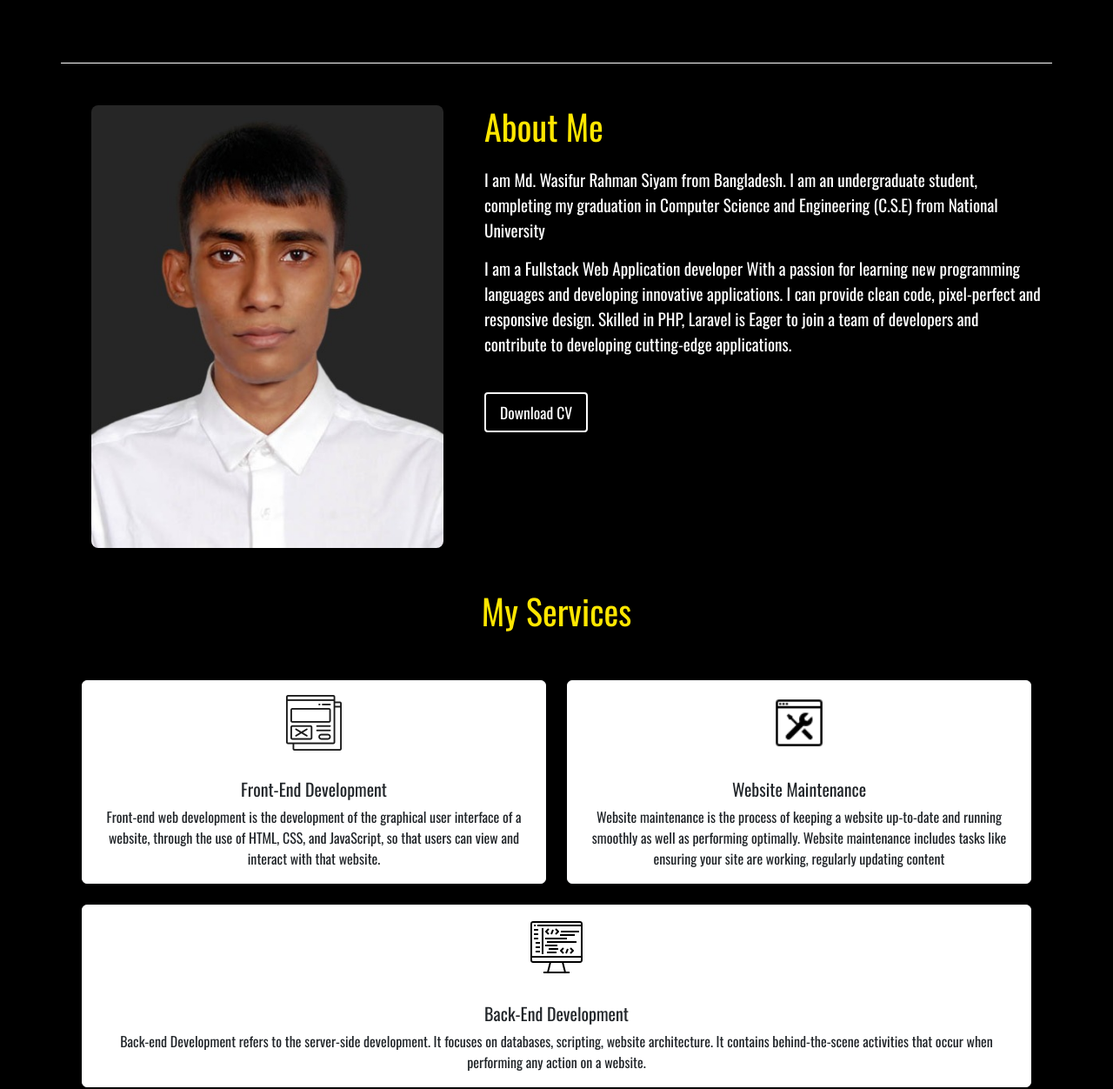
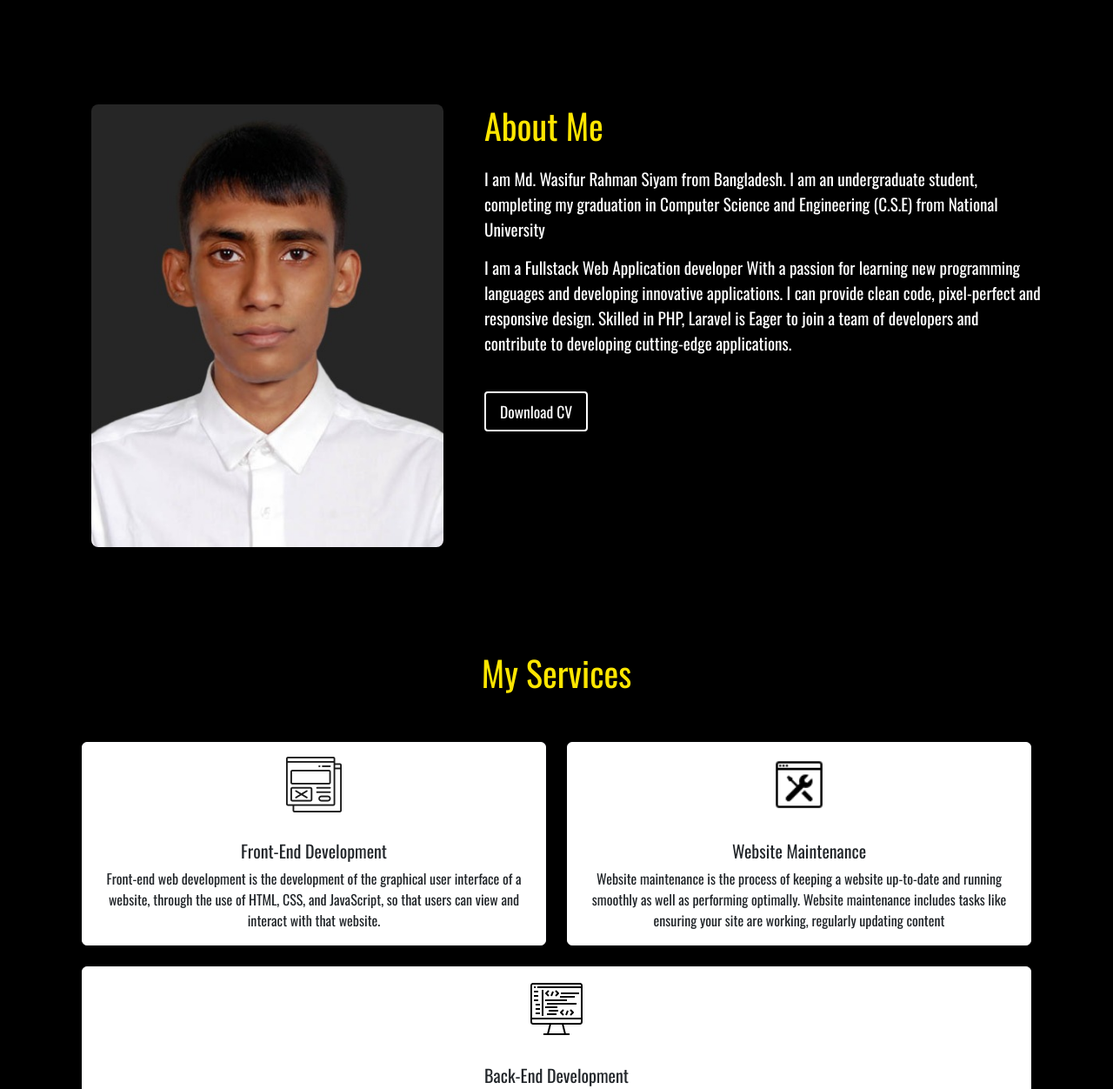
Before and after one commit to Wasifur-Rahman-Siyam/Responsive-portfolio-website, a plain HTML site: page index.html in a window 1280 px wide. Shown: the part 656-1908 px from the top of the page at 87% size. Drawn offline with nearby package versions, Linux system fonts and the light colour scheme.

Commit message:
some changes in style

```diff
--- a/index.html
+++ b/index.html
@@ -57,7 +57,7 @@
 
     <!-- About section -->
     <div class="container pt-4" id="about">
-        <div class="row mt-lg-5 border-top border-white">
+        <div class="row mt-lg-5">
             <div class="col-lg-5 d-flex justify-content-center mt-5" >
                 <div class="about-image-container">
                     <img src="Assets/images/siyam_pic-removebg-preview-removebg-preview.jpg" alt="">
@@ -74,8 +74,8 @@
 
     <!-- Services section -->
     <div class="container py-md-4" id="service">
-        <div class="row text-center justify-content-center">
-          <div class="col-12 mt-4">
+        <div class="row text-center justify-content-center mt-lg-5">
+          <div class="col-12 mt-5">
             <h1>My Services</h1>
           </div>
             <div class="row mt-5">
@@ -207,7 +207,7 @@
       </div>
       <!-- Contact section -->
       <div class="container py-lg-5 pb-5" id="contact">
-        <div class="row mt-3 border-top border-white">
+        <div class="row mt-3">
             <h1 class="text-center mt-5">Contact Me</h1>
               <div class="col-md-6 mt-md-5">
                 <div class="mb-4 mt-md-4">
```
